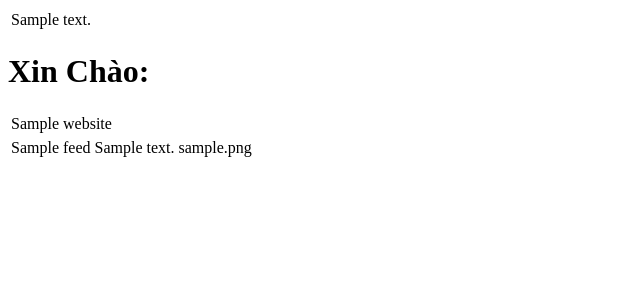
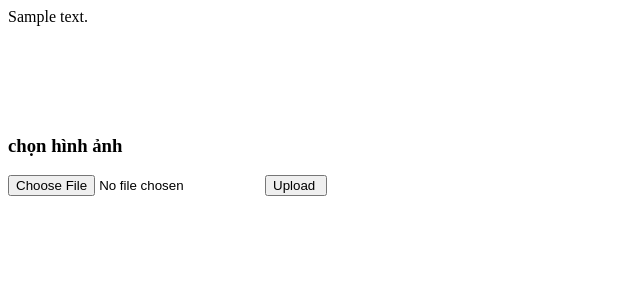
Before and after one commit to VuThiMo/btaplon-web, a PHP site: template admin/view/V_website.php in a window 1280 px wide. Shown: the top 300 px of the page, without its empty margins (0-640 px from the left). Run offline with PHP 8.4, Linux system fonts and the light colour scheme; the template is opened without the code that fills it: most values are stand-ins (such as "Sample title", 1, 10 or a date in 2020); data that the repository does not hold is empty.

Commit message:
msua filefile

```diff
--- a/admin/view/V_addtemplate.php
+++ b/admin/view/V_addtemplate.php
@@ -49,9 +49,7 @@
                         <button class="btn btn-primary btn-user btn-block" type="submit" name="btn_add">
                             Register template
                         </button>
-                         <div class="text-center">
-                                        <a class="small" href="?controller=login">login</a>
-                                    </div>
+
                         </form>
                           </div>
                 </div>
--- a/admin/view/V_website.php
+++ b/admin/view/V_website.php
@@ -1,37 +1,34 @@
 <?php foreach ($theme as $key => $value) {?>
-  <table class="table">
-
-     <td><?php echo $value ['content'] ?></td>
-
- </table>
-     <?php  } ?>
-     <?php  echo '<h1>'. 'Xin Chào:'.$user[0]['email_phone'] .'<h1>';?>
-
-  <?php foreach ($website as $key => $value) {?>
-  <table class="table">
+                                    <td><?php echo $value ['content'] ?></td>
 
 
-     <td><?php echo $value ['title'] ?></td>
- </table>
-     <?php  } ?>
+<?php  } ?>
 
 
-<?php foreach ($feeds as $key => $value) {?>
-  <table class="table">
+<!DOCTYPE html>
+<html>
+<head>
+    <meta charset="utf-8">
+    <title></title>
+</head>
+<body>
 
-     <td><?php echo $value ['title'] ?></td>
-      <td><?php echo $value ['content'] ?></td>
-       <td><?php echo $value ['urlimage'] ?></td>
+    <br><br><br><br><br><br>
 
- </table>
-     <?php  } ?>
+ <form  action="?controller=website" enctype="multipart/form-data" method="POST" >
+<h3>chọn hình ảnh</h3>
+<input type="file" name="upload_file">
+  <input type="submit" value="Upload " name="submit">
 
 
 
+</form>
 <?php
+if(isset($_POST['submit'])){
+echo "<br>hình ảnh là:".$hinhanhpath;
+echo"<br><img src='".$target_file. "' width='300'>";
+}
+?>
 
-
-
-
-
-?>
+</body>
+</html>
```
Also changed, not shown: admin/controller/C_website.php (+16 -3 lines), admin/view/V_template.php (+6 -5 lines), admin/view/V_trangchu.php (+6 -5 lines), admin/uploads/dth4.jpg (added).
